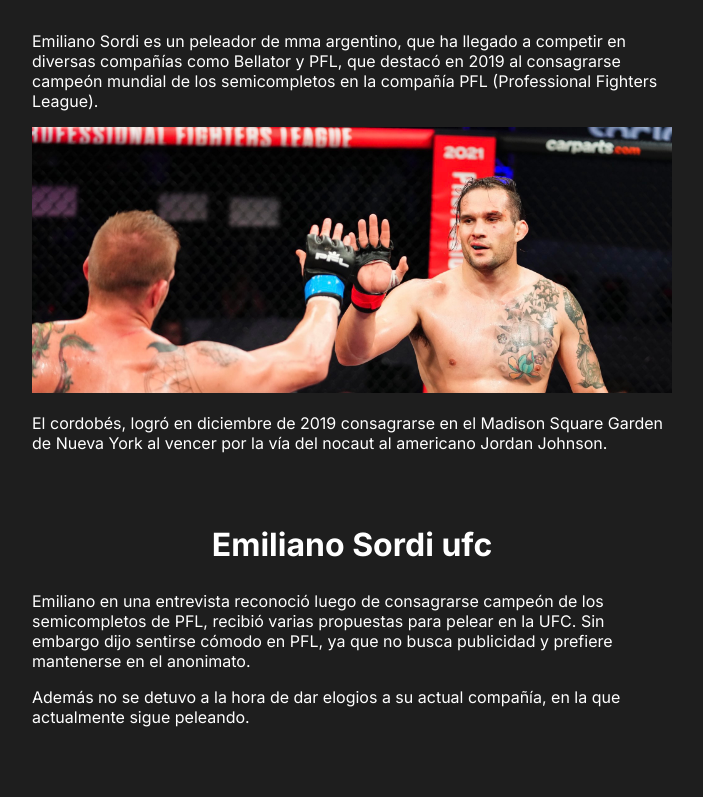
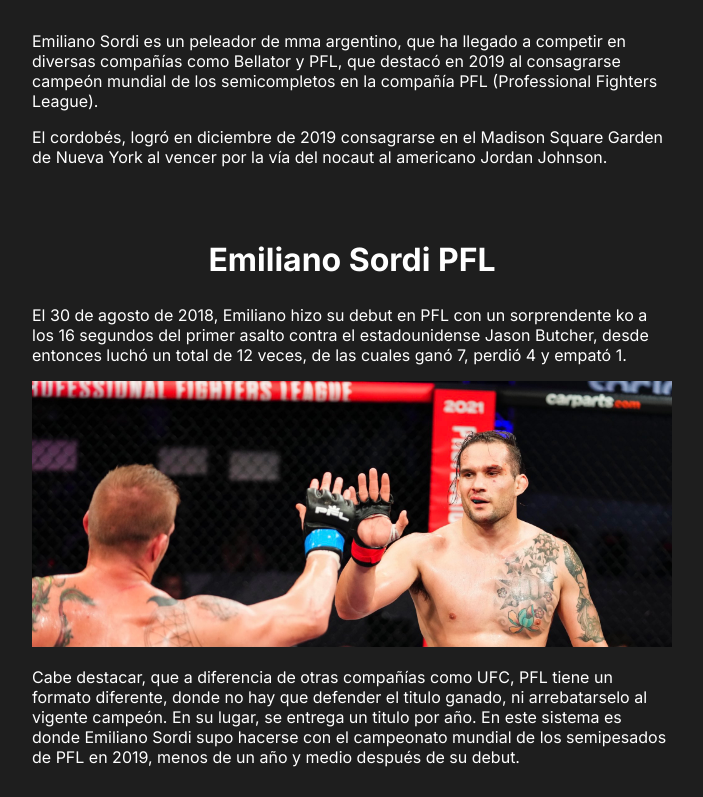
Before and after one commit to Ulise22/promma, a Next.js app: page /peleadores/emiliano-sordi in a window 1280 px wide. Shown: the part 541-1338 px from the top of the page, without its empty margins (288-991 px from the left). Built offline with nearby package versions, Linux system fonts and the light colour scheme.

Commit message:
updated Emiliano article

```diff
--- a/src/app/peleadores/(peleadores)/emiliano-sordi/page.tsx
+++ b/src/app/peleadores/(peleadores)/emiliano-sordi/page.tsx
@@ -12,8 +12,13 @@
                 <article>
                     <h2 className={styles.emiliano__title}>Emiliano Sordi mma</h2>
                     <p className={styles.emiliano__text}>Emiliano Sordi es un peleador de mma argentino, que ha llegado a competir en diversas compañías como Bellator y PFL, que destacó en 2019 al consagrarse campeón mundial de los semicompletos en la compañía PFL (Professional Fighters League).</p>
+                    <p className={styles.emiliano__text}>El cordobés, logró en diciembre de 2019 consagrarse en el Madison Square Garden de Nueva York al vencer por la vía del nocaut al americano Jordan Johnson.</p>
+                </article>
+                <article>
+                    <h2 className={styles.emiliano__title}>Emiliano Sordi PFL</h2>
+                    <p className={styles.emiliano__text}>El 30 de agosto de 2018, Emiliano hizo su debut en PFL con un sorprendente ko a los 16 segundos del primer asalto contra el estadounidense Jason Butcher, desde entonces luchó un total de 12 veces, de las cuales ganó 7, perdió 4 y empató 1. </p>
                     <Image className={styles.emiliano__article__image} src={sordi} alt="Emiliano Sordi saludando a su rival de MMA en un combate para la compañía PFL en 2021" />
-                    <p className={styles.emiliano__text}>El cordobés, logró en diciembre de 2019 consagrarse en el Madison Square Garden de Nueva York al vencer por la vía del nocaut al americano Jordan Johnson.</p>
+                    <p className={styles.emiliano__text}>Cabe destacar, que a diferencia de otras compañías como UFC, PFL tiene un formato diferente, donde no hay que defender el titulo ganado, ni arrebatarselo al vigente campeón. En su lugar, se entrega un titulo por año. En este sistema es donde Emiliano Sordi supo hacerse con el campeonato mundial de los semipesados de PFL en 2019, menos de un año y medio después de su debut.</p>
                 </article>
                 <article>
                     <h2 className={styles.emiliano__title}>Emiliano Sordi ufc</h2>
```
